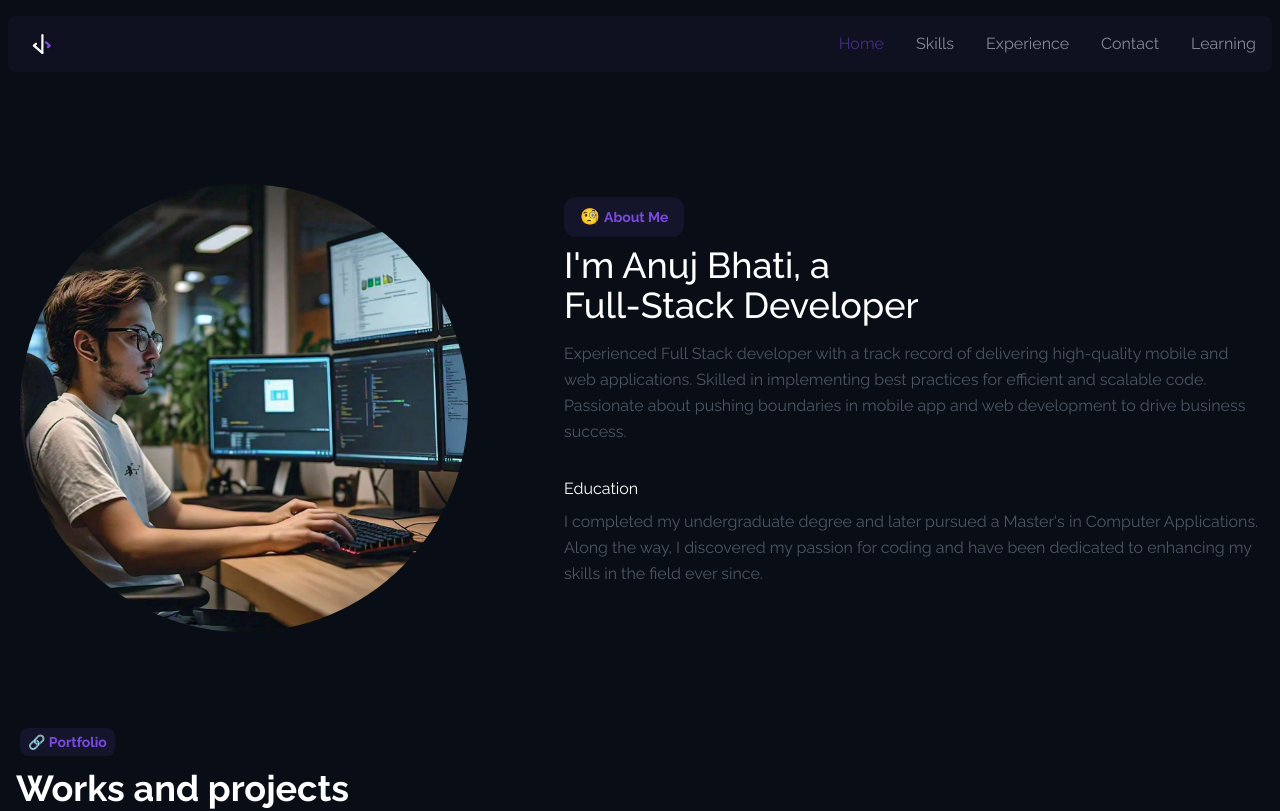
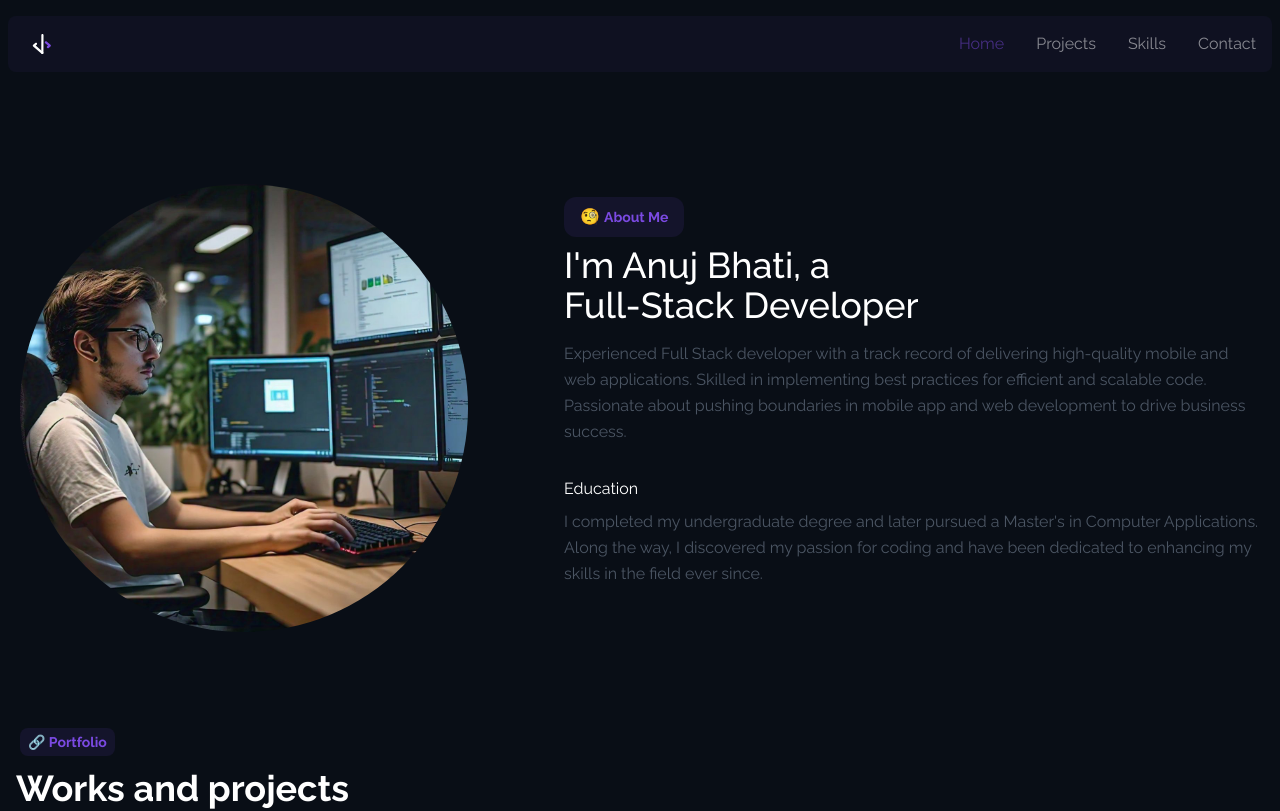
Before and after one commit to anujbhati1/my-portfolio, a Next.js app: page / in a window 1280 px wide. Shown: the top 811 px of the page. Built offline with nearby package versions, Linux system fonts and the light colour scheme.

Commit message:
chore: header click scroll to section enabled

```diff
--- a/src/app/page.tsx
+++ b/src/app/page.tsx
@@ -1,3 +1,4 @@
+"use client";
 import BackToTop from "@/components/backToTop";
 import ContactMe from "@/components/contactMe";
 import Footer from "@/components/footer";
@@ -6,14 +7,36 @@ import Hero from "@/components/hero";
 import ProjectCard from "@/components/projectCard";
 import SkillCard from "@/components/skillCard";
 import { extraSkills, projects, skills } from "@/lib/constants";
+import { SectionRefs } from "@/types";
+import { useRef } from "react";
 
 export default function Home() {
+  const sectionRefs = useRef<SectionRefs>({
+    home: null,
+    skills: null,
+    projects: null,
+    contact: null,
+  });
+
+  const scrollToSection = (section: keyof SectionRefs) => {
+    sectionRefs.current[section]?.scrollIntoView({
+      behavior: "smooth",
+      block: "start",
+    });
+  };
+
+  const setRef =
+    (section: keyof SectionRefs) => (el: HTMLDivElement | null) => {
+      sectionRefs.current[section] = el;
+    };
+
   return (
     <>
-      <div className='bg-black container mx-auto'>
-        <Header />
+      <div className='bg-black container mx-auto' ref={setRef("home")}>
+        <Header onNavigate={scrollToSection} />
         <Hero />
         <div>
+          <div ref={setRef("projects")}>
             <div className='mb-8 mx-4'>
               <div className='text-[#7b4ae2] w-fit bg-[#7b4ae2]/10 text-sm font-bold px-2 py-1 rounded-lg mx-1'>
                 🔗 Portfolio
@@ -36,7 +59,8 @@ export default function Home() {
                 />
               ))}
             </div>
-          <div className='my-10 w-full'>
+          </div>
+          <div ref={setRef("skills")} className='my-10 w-full'>
             <div className='flex justify-center items-center mb-12'>
               <div className='mx-4'>
                 <div className='flex justify-center'>
@@ -81,7 +105,7 @@ export default function Home() {
               ))}
             </div>
           </div>
-          <div className='mb-20 mt-10'>
+          <div ref={setRef("contact")} className='mb-20 mt-10'>
             <div className='flex justify-center items-center mb-12'>
               <div className='mx-4'>
                 <div className='flex justify-center'>
--- a/src/app/project-details/[id]/page.tsx
+++ b/src/app/project-details/[id]/page.tsx
@@ -14,7 +14,7 @@ function ProjectDetails({ params }: { params: { id: string } }) {
   return (
     <>
       <div className='bg-black container mx-auto min-h-svh'>
-        <Header />
+        <Header onNavigate={() => {}} />
         <div className='h-full max-sm:p-3 max-lg:p-3 text-gray-200'>
           <div className='sm:py-10'>
             <div>
@@ -38,7 +38,9 @@ function ProjectDetails({ params }: { params: { id: string } }) {
               </div>
               <div className='space-y-5'>
                 {pData.des.map((item) => (
-                  <p className='max-sm:text-sm'>{item.para}</p>
+                  <p key={item.id} className='max-sm:text-sm'>
+                    {item.para}
+                  </p>
                 ))}
               </div>
               {pData.type === "mobile" ? (
--- a/src/components/header.tsx
+++ b/src/components/header.tsx
@@ -1,11 +1,12 @@
 "use client";
 import { cn } from "@/lib/cn";
 import { navbarData } from "@/lib/constants";
+import { HeaderProps } from "@/types";
 import Link from "next/link";
 import { usePathname } from "next/navigation";
 import React, { useState } from "react";
 
-function Header() {
+function Header({ onNavigate }: HeaderProps) {
   const [showMobileMenu, setShowMobileMenu] = useState<boolean>(false);
   const pathname = usePathname();
 
@@ -37,7 +38,7 @@ function Header() {
             />
           </svg>
 
-          {/* <span className="self-center text-xl font-semibold whitespace-nowrap text-white">
+          {/* <span className='self-center text-base font-semibold whitespace-nowrap text-gray-100'>
             Anuj Bhati
           </span> */}
         </Link>
@@ -45,7 +46,7 @@ function Header() {
           data-collapse-toggle='navbar-default'
           onClick={() => setShowMobileMenu((pre) => !pre)}
           type='button'
-          className='inline-flex items-center p-2 w-10 h-10 justify-center text-sm text-gray-500 rounded-lg md:hidden hover:bg-primary/50 focus:outline-none focus:ring-1 focus:ring-gray-200 '
+          className='inline-flex items-center p-2 w-10 h-10 justify-center text-sm text-gray-500 rounded-lg md:hidden sm:hover:bg-primary/50 focus:outline-none focus:ring-1 focus:ring-primary/50 '
           aria-controls='navbar-default'
           aria-expanded='false'
         >
@@ -75,9 +76,11 @@ function Header() {
           <ul className='flex flex-col p-4 md:p-0 mt-4 border border-primary/10 rounded-lg md:flex-row md:space-x-8 rtl:space-x-reverse md:mt-0 md:border-0 '>
             {navbarData.map((item) => (
               <li key={item.path}>
-                <a
+                <button
                   key={item.path}
-                  href='#'
+                  onClick={() => {
+                    onNavigate(item.type);
+                  }}
                   className={cn(
                     "block py-2 px-3 text-white/50 rounded hover:text-primary/50 md:hover:bg-transparent md:border-0 md:hover:text-primary/50 md:p-0 sm:duration-200",
                     {
@@ -87,7 +90,7 @@ function Header() {
                   )}
                 >
                   {item.name}
-                </a>
+                </button>
               </li>
             ))}
           </ul>
--- a/src/components/hero.tsx
+++ b/src/components/hero.tsx
@@ -29,10 +29,10 @@ function Hero() {
           <div>
             <p className='text-white mb-2'>Education</p>
             <p className='mb-8 leading-relaxed'>
-              I completed my undergraduate degree and later pursued a Master's
-              in Computer Applications. Along the way, I discovered my passion
-              for coding and have been dedicated to enhancing my skills in the
-              field ever since.
+              I completed my undergraduate degree and later pursued a
+              Master&apos;s in Computer Applications. Along the way, I
+              discovered my passion for coding and have been dedicated to
+              enhancing my skills in the field ever since.
             </p>
           </div>
         </div>
--- a/src/components/projectCard.tsx
+++ b/src/components/projectCard.tsx
@@ -7,7 +7,6 @@ function ProjectCard({
   id,
   title,
   image,
-  url,
   tech,
   status,
   type,
--- a/src/lib/constants.ts
+++ b/src/lib/constants.ts
@@ -1,3 +1,4 @@
+import { NavbarTypes } from "@/types";
 import { BiLogoPostgresql, BiLogoTypescript } from "react-icons/bi";
 import { DiMongodb } from "react-icons/di";
 import {
@@ -15,26 +16,26 @@ import { IoLogoFigma } from "react-icons/io5";
 import { RiTailwindCssFill } from "react-icons/ri";
 import { SiExpress, SiGradle, SiNextdotjs } from "react-icons/si";
 
-export const navbarData = [
+export const navbarData: NavbarTypes[] = [
   {
     name: "Home",
     path: "/",
+    type: "home",
+  },
+  {
+    name: "Projects",
+    path: "/projects",
+    type: "projects",
   },
   {
     name: "Skills",
     path: "/skills",
-  },
-  {
-    name: "Experience",
-    path: "/experience",
+    type: "skills",
   },
   {
     name: "Contact",
     path: "/contact",
-  },
-  {
-    name: "Learning",
-    path: "/learning",
+    type: "contact",
   },
 ];
 
--- /dev/null
+++ b/src/types/index.ts
@@ -0,0 +1,16 @@
+export type SectionRefs = {
+  home: HTMLDivElement | null;
+  projects: HTMLDivElement | null;
+  skills: HTMLDivElement | null;
+  contact: HTMLDivElement | null;
+};
+
+export type NavbarTypes = {
+  name: string;
+  path: string;
+  type: keyof SectionRefs;
+};
+
+export interface HeaderProps {
+  onNavigate: (section: keyof SectionRefs) => void;
+}
```
Lines whose indentation alone changed are shown as unchanged.
